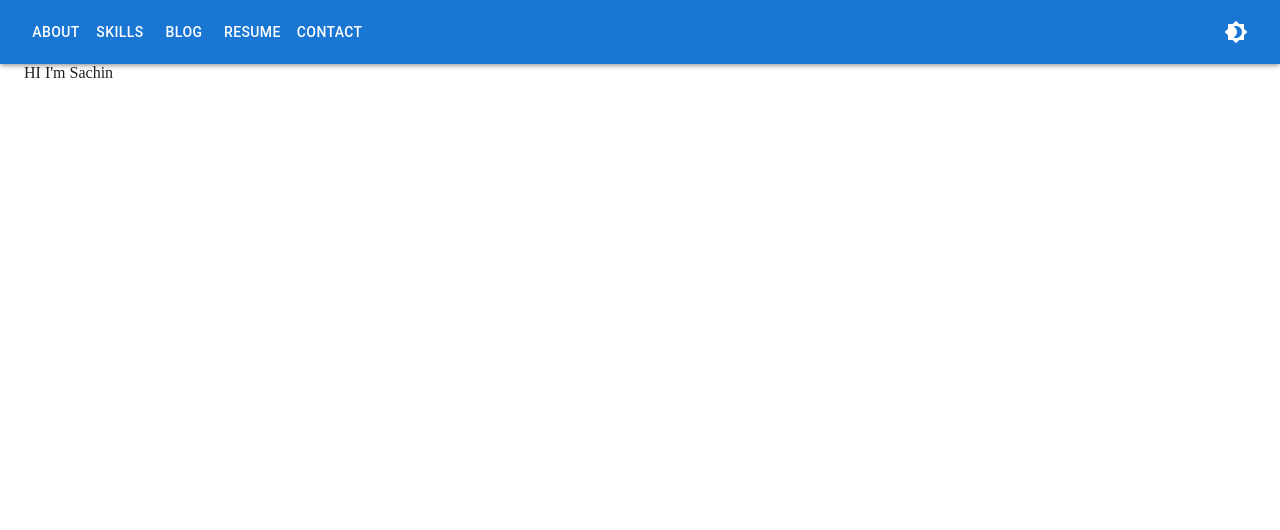
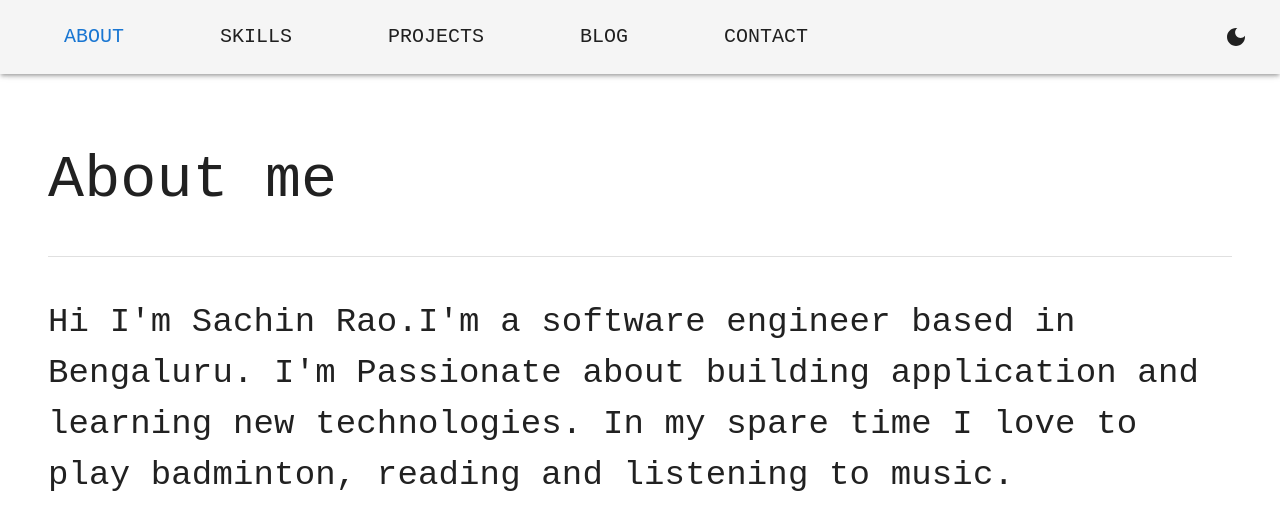
Before and after one commit to sachinaralapura/portfolio, a React (Create React App) app: page /portfolio/sachin/Skills in a window 1280 px wide. Both pictures are taken after a click on the button "ABOUT". Shown: the top 530 px of the page. Built offline with nearby package versions, Linux system fonts and the light colour scheme.

Commit message:
added dataContext

```diff
--- a/src/App.css
+++ /dev/null
@@ -1,5 +0,0 @@
-body {
-  box-sizing: border-box;
-  margin: 0;
-  padding: 0;
-}
--- a/src/App.tsx
+++ b/src/App.tsx
@@ -4,7 +4,6 @@ import About from "./Pages/About";
 import ErrorComponent from "./Components/ErrorComponent";
 import { Container } from "@mui/material";
 import Skills from "./Pages/Skills";
-import "./App.css";
 function App() {
   return (
     <>
--- a/src/Components/NavBar.tsx
+++ b/src/Components/NavBar.tsx
@@ -1,39 +1,41 @@
-import {
-  AppBar,
-  Box,
-  Button,
-  Drawer,
-  IconButton,
-  List,
-  ListItemButton,
-  ListItemText,
-  Toolbar,
-} from "@mui/material";
+import { AppBar, Box, Button, Drawer, IconButton, Stack, Toolbar, Typography } from "@mui/material";
 import { ThemeContextType, useThemeContext } from "../Context/ThemeContext";
-import Brightness4Icon from "@mui/icons-material/Brightness4";
-import Brightness7Icon from "@mui/icons-material/Brightness7";
+import DarkModeIcon from "@mui/icons-material/DarkMode";
+import LightModeIcon from "@mui/icons-material/LightMode";
 import MenuIcon from "@mui/icons-material/Menu";
 import { NavLink } from "react-router-dom";
 import { useState } from "react";
-const navItems: string[] = ["About", "Skills", "Blog", "Resume", "Contact"];
+import { useData } from "../Context/DataContext";
 
 const SideDrawer = () => {
+  const { navList } = useData();
   return (
-    <Box sx={{ width: "250px" }}>
-      <List>
-        {navItems.map((item) => (
-          <ListItemButton key={item}>
-            <NavLink to={item} style={{ color: "inherit", textDecoration: "none" }}>
-              <ListItemText primary={item} />
-            </NavLink>
-          </ListItemButton>
-        ))}
-      </List>
-    </Box>
+    <Stack sx={{ width: "200px" }} spacing={1}>
+      {navList.map((item) => (
+        <Button key={item} color="inherit">
+          <NavLink to={item} style={{ color: "inherit", textDecoration: "none" }}>
+            {({ isActive }) => (
+              <Typography
+                fontSize={20}
+                sx={{
+                  color: isActive ? "primary.main" : "inherit",
+                  px: 5,
+                  py: 1,
+                }}
+              >
+                {item}
+              </Typography>
+            )}
+          </NavLink>
+        </Button>
+      ))}
+    </Stack>
   );
 };
 
 function NavBar() {
+  const { navList } = useData();
+
   const { toggleTheme, themeMode }: ThemeContextType = useThemeContext();
   const [drawerOpen, setDrawerOpen] = useState<boolean>(false);
   const handleDrawerToggle = () => {
@@ -42,11 +44,11 @@ function NavBar() {
 
   return (
     <>
-      <AppBar position="fixed" elevation={3} sx={{ top: 0 }}>
+      <AppBar position="fixed" elevation={3} sx={{ top: 0 }} color="default">
         <Toolbar>
           {/* ----------------------- Menu Icon ----------------------- */}
 
-          <Box sx={{ flexGrow: 1, justifyContent: "start", display: { sm: "none" } }}>
+          <Box sx={{ flexGrow: 1, justifyContent: "start", display: { md: "none" } }}>
             <IconButton color="inherit" edge="start" onClick={handleDrawerToggle}>
               <MenuIcon />
             </IconButton>
@@ -54,20 +56,35 @@ function NavBar() {
 
           {/* ----------------------- Navbar Items ----------------------- */}
 
-          <Box sx={{ flexGrow: 1, display: { xs: "none", sm: "block" } }}>
-            {navItems.map((item) => (
-              <Button key={item} color="inherit">
+          <Stack
+            sx={{ flexGrow: 1, display: { xs: "none", md: "block" }, py: 1 }}
+            direction={"row"}
+            spacing={2}
+          >
+            {navList.map((item) => (
+              <Button key={item} color="inherit" variant="text">
                 <NavLink to={item} style={{ color: "inherit", textDecoration: "none" }}>
-                  {item}
+                  {({ isActive }) => (
+                    <Typography
+                      fontSize={20}
+                      sx={{
+                        color: isActive ? "primary.main" : "inherit",
+                        px: 4,
+                        py: 1,
+                      }}
+                    >
+                      {item}
+                    </Typography>
+                  )}
                 </NavLink>
               </Button>
             ))}
-          </Box>
+          </Stack>
 
           {/* ----------------------- Dark Mode Icon ----------------------- */}
 
           <IconButton color="inherit" onClick={toggleTheme}>
-            {themeMode === "dark" ? <Brightness7Icon /> : <Brightness4Icon />}
+            {themeMode === "dark" ? <LightModeIcon /> : <DarkModeIcon />}
           </IconButton>
         </Toolbar>
       </AppBar>
@@ -78,7 +95,7 @@ function NavBar() {
         open={drawerOpen}
         anchor="left"
         onClose={handleDrawerToggle}
-        sx={{ display: { sm: "none" } }}
+        sx={{ display: { md: "none" } }}
       >
         <SideDrawer />
       </Drawer>
--- /dev/null
+++ b/src/Context/DataContext.tsx
@@ -0,0 +1,20 @@
+import { createContext, useContext } from "react";
+import Data from "../data.json";
+
+export type DataType = typeof Data;
+
+const DataContext = createContext<DataType | undefined>(undefined);
+
+export const useData = () => {
+  const context: DataType | undefined = useContext<DataType | undefined>(DataContext);
+  if (context === undefined) {
+    throw new Error("useData must be used within a DataProvider");
+  }
+  return context;
+};
+
+const DataProvider: React.FC<{ children: React.ReactNode }> = ({ children }) => {
+  return <DataContext.Provider value={Data}>{children}</DataContext.Provider>;
+};
+
+export default DataProvider;
--- a/src/Context/ThemeContext.tsx
+++ b/src/Context/ThemeContext.tsx
@@ -1,6 +1,7 @@
 import { Theme } from "@emotion/react";
 import { createTheme, PaletteMode, ThemeProvider } from "@mui/material";
 import React, { createContext, useContext, useMemo, useState } from "react";
+import { useData } from "./DataContext";
 
 export interface ThemeContextType {
   toggleTheme: () => void;
@@ -14,12 +15,12 @@ export const useThemeContext = () => {
     ThemeContext
   );
 
-  if (!context)
-    throw new Error("useThemeContext must be used within ThemeContextProvider");
+  if (!context) throw new Error("useThemeContext must be used within ThemeContextProvider");
   return context;
 };
 
 const ThemeContextProvider: React.FC<{ children: React.ReactNode }> = ({ children }) => {
+  const { fontFamily } = useData();
   const [themeMode, setThemeMode] = useState<PaletteMode>("light");
   const toggleTheme = () => {
     setThemeMode((prev) => (prev === "light" ? "dark" : "light"));
@@ -31,8 +32,11 @@ const ThemeContextProvider: React.FC<{ children: React.ReactNode }> = ({ childre
         palette: {
           mode: themeMode,
         },
+        typography: {
+          fontFamily: `${fontFamily}, "Roboto", "Helvetica", "Arial", sans-serif`,
+        },
       }),
-    [themeMode]
+    [themeMode, fontFamily]
   );
 
   return (
--- a/src/Pages/About.tsx
+++ b/src/Pages/About.tsx
@@ -1,7 +1,19 @@
-import React from "react";
+import { Container, Divider, Typography } from "@mui/material";
+import { useData } from "../Context/DataContext";
 
 function About() {
-  return <div>HI I'm Sachin</div>;
+  const { about } = useData();
+  return (
+    <Container maxWidth={false} sx={{ pt: 10 }}>
+      <Typography variant="h2" paddingBlockEnd={5}>
+        About me
+      </Typography>
+      <Divider />
+      <Typography variant="h4" paddingBlock={5} textAlign={"left"} lineHeight={1.5}>
+        {about.primary}
+      </Typography>
+    </Container>
+  );
 }
 
 export default About;
--- /dev/null
+++ b/src/data.json
@@ -0,0 +1,71 @@
+{
+  "fontFamily": "monospace",
+  "navList": ["About", "Skills", "Projects", "Blog", "Contact"],
+  "about": {
+    "name": "Sachin Rao",
+    "primary": "Hi I'm Sachin Rao.I'm a software engineer based in Bengaluru. I'm Passionate about building application and learning new technologies. In my spare time I love to play badminton, reading and listening to music.",
+    "secondary": ""
+  },
+
+  "skills": {
+    "skillList": [
+      {
+        "name": "HTML",
+        "image": "",
+        "exp": 1,
+        "add": true
+      },
+      {
+        "name": "CSS",
+        "image": "",
+        "exp": 1,
+        "add": true
+      },
+      {
+        "name": "JS",
+        "image": "",
+        "exp": 1,
+        "add": true
+      },
+      {
+        "name": "React",
+        "image": "",
+        "exp": 1,
+        "add": true
+      },
+      {
+        "name": "GIT",
+        "image": "",
+        "exp": 1,
+        "add": true
+      }
+    ]
+  },
+
+  "contact": [
+    {
+      "platform": "LinkedIn",
+      "link": "",
+      "img": "",
+      "add": true
+    },
+    {
+      "platform": "GitHub",
+      "link": "",
+      "img": "",
+      "add": true
+    },
+    {
+      "platform": "HackerRank",
+      "link": "",
+      "img": "",
+      "add": true
+    },
+    {
+      "platform": "𝕏",
+      "link": "",
+      "img": "",
+      "add": true
+    }
+  ]
+}
--- a/src/index.tsx
+++ b/src/index.tsx
@@ -3,14 +3,19 @@ import ReactDOM from "react-dom/client";
 import App from "./App";
 import { BrowserRouter } from "react-router-dom";
 import ThemeContextProvider from "./Context/ThemeContext";
+import { CssBaseline } from "@mui/material";
+import DataProvider from "./Context/DataContext";
 
 const root = ReactDOM.createRoot(document.getElementById("root") as HTMLElement);
 root.render(
   <React.StrictMode>
-    <BrowserRouter basename="/portfolio/sachin">
-      <ThemeContextProvider>
-        <App />
-      </ThemeContextProvider>
-    </BrowserRouter>
+    <CssBaseline />
+    <DataProvider>
+      <BrowserRouter basename="/portfolio/sachin">
+        <ThemeContextProvider>
+          <App />
+        </ThemeContextProvider>
+      </BrowserRouter>
+    </DataProvider>
   </React.StrictMode>
 );
```
Also changed, not shown: src/setupTests.ts (deleted, +0 -5 lines).
